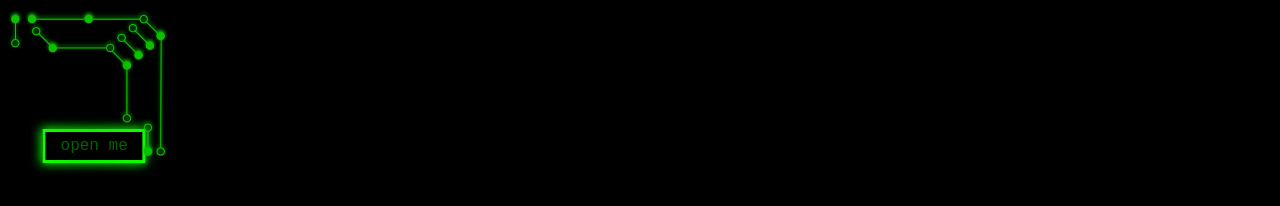
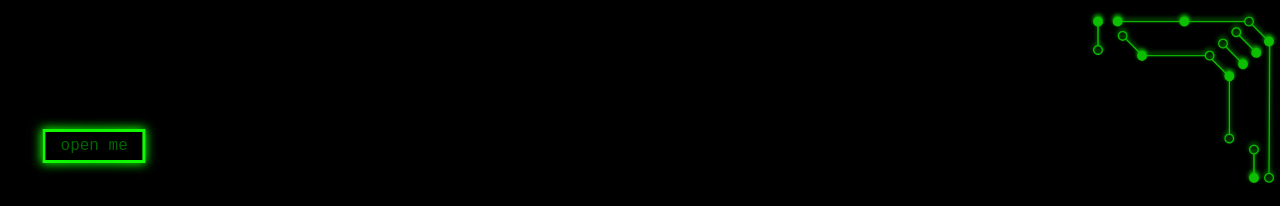
Before and after one commit to findincognito/incognito, a website: page portfolio-2-col.html in a window 1280 px wide. Shown: the top 206 px of the page. Drawn offline with Linux system fonts and the light colour scheme; a web font is replaced by a local one.

Commit message:
right float

```diff
--- a/portfolio-2-col.html
+++ b/portfolio-2-col.html
@@ -261,11 +261,7 @@ window.onclick = function(event) {
 <body>
 
       <!-- page content -->
-      <div class="row">
-        <div class="com-2 col-lg-2">
-          <img  src="Component 2.png" class="card-img" alt="...">
-        </div>
-      </div>
+      <div style="text-align: right"><img class="com-2" src="Component 2.png" width="200px" /></div>
  <br>
     <br>
 
```
Also changed, not shown: portfolio-3-col.html (+1 -5 lines), portfolio-4-col.html (+1 -5 lines), portfolio-item.html (+1 -5 lines).
